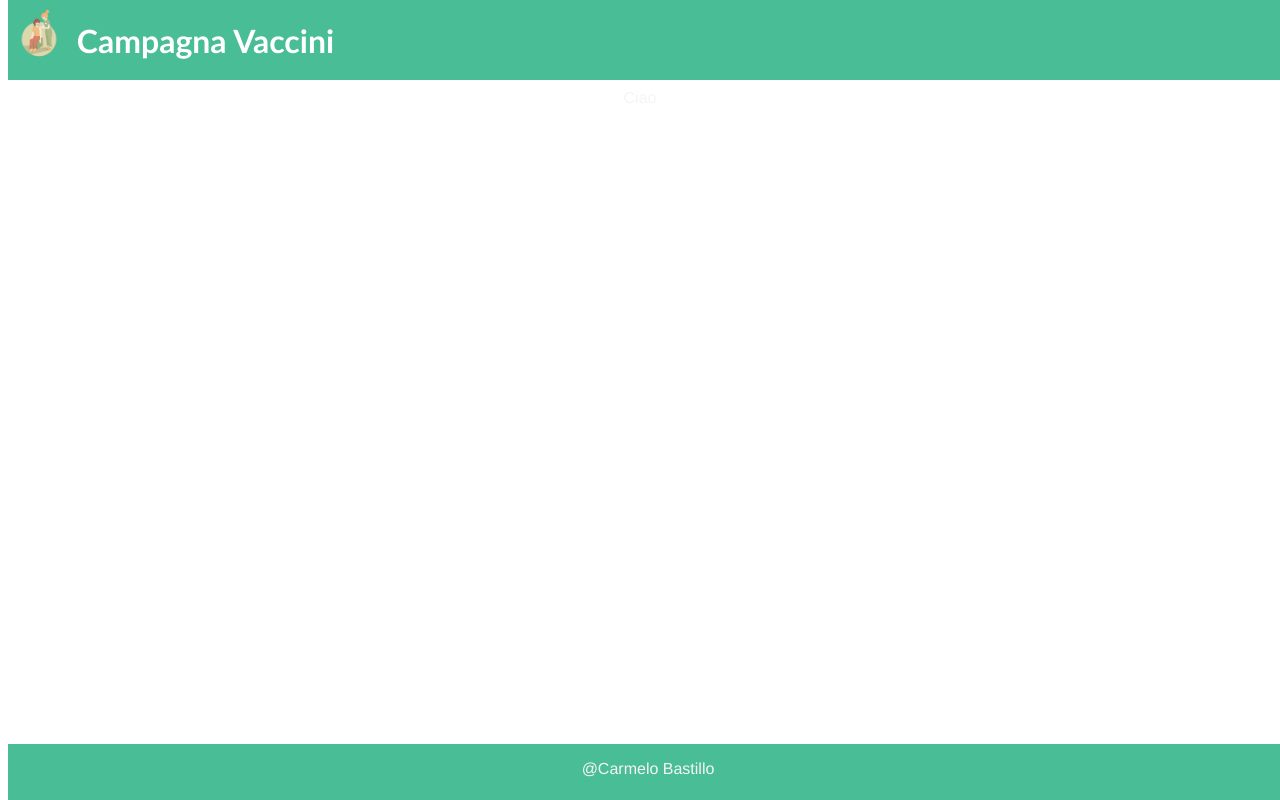
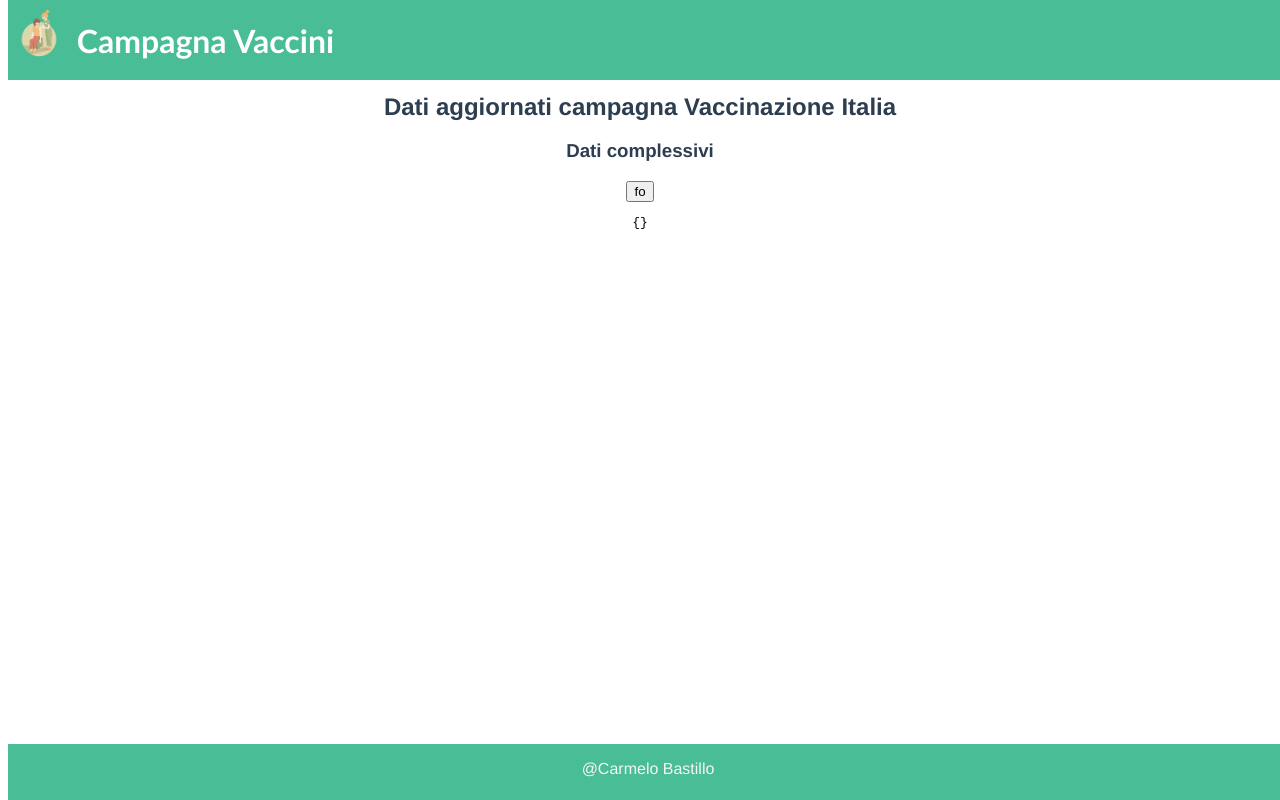
Before and after one commit to CarmeloB4/vue-covid-vaccine-data, a Vue app: page / in a window 1280 px wide. Built offline with nearby package versions, Linux system fonts and the light colour scheme.

Commit message:
fix nav bar, add call to API

```diff
--- a/src/App.vue
+++ b/src/App.vue
@@ -1,6 +1,6 @@
 <template>
 <NavBar />
-<router-view/>
+<router-view />
 <Footer />
 </template>
 
@@ -25,4 +25,8 @@ export default {
   color: #2c3e50;
   margin-top: 60px;
 }
+
+#view {
+  padding-top: 1%;
+}
 </style>
--- a/src/components/NavBar.vue
+++ b/src/components/NavBar.vue
@@ -2,7 +2,7 @@
 <div id="navbar">
   <div id="logo">
     <div id="logo-image">
-      <router-link to="Home">
+      <router-link to="/">
         <img src="..\assets\logo.png">
       </router-link>
     </div>
--- a/src/views/Home.vue
+++ b/src/views/Home.vue
@@ -1,18 +1,46 @@
 <template>
 <div id="home">
- <p>Ciao</p>
+  <h2>Dati aggiornati campagna Vaccinazione Italia</h2>
+  <h3>Dati complessivi</h3>
 </div>
-
+<div id="dashboard">
+    <button @click="getDataSummary">fo</button>
+<pre>{{data}}</pre>
+</div>
 </template>
 
 <script>
 export default {
-name: 'Home'
+name: 'Home',
+data() {
+    return {
+        url: 'https://raw.githubusercontent.com/italia/covid19-opendata-vaccini/master/dati/vaccini-summary-latest.json',
+        data: {}
+    }
+},
+methods: {
+  getDataSummary() {
+      fetch(this.url)
+      .then(res => {
+          return res.json()
+      })
+      .then(this.setResult)
+  },
+  setResult(results) {
+      this.data = results.data.map((vcc) => vcc.dosi_somministrate);
+
+      console.log(this.data)
+  }
+}
 }
 </script>
 
 <style>
 #home {
-    padding: 1%;
+    padding-top: 1%;
+}
+
+#dashboard {
+    color: black;
 }
 </style>
```
